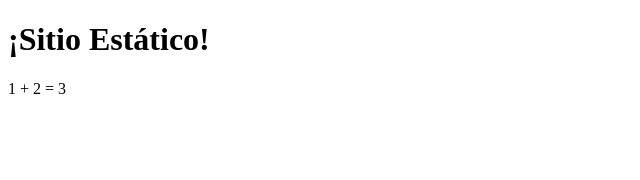
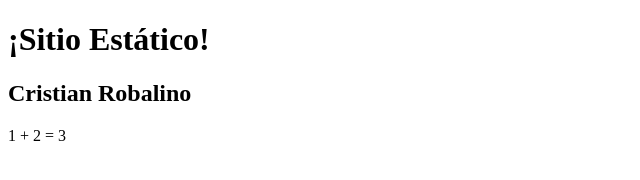
Before and after one commit to CristianRobalino/lab6, a website: page public/index.html in a window 1280 px wide. Shown: the whole page, without its empty margins (0-640 px from the left). Drawn offline with Linux system fonts and the light colour scheme.

Commit message:
cambio index

```diff
--- a/public/index.html
+++ b/public/index.html
@@ -7,6 +7,7 @@
 </head>
 <body>
     <h1>¡Sitio Estático!</h1>
+    <h2>Cristian Robalino</h2>
     <div id="out"></div>
     <script src="app.js"></script>
 </body>
```
